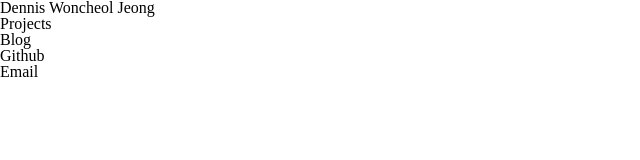
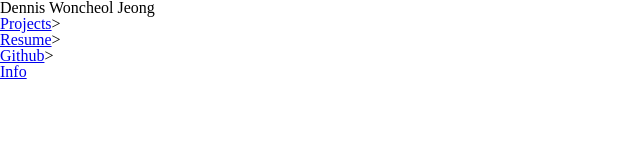
Before and after one commit to w0nche0l/w0nche0l.github.io, a plain HTML site: page index.html in a window 1280 px wide. Shown: the whole page, without its empty margins (0-640 px from the left). Drawn offline with Linux system fonts and the light colour scheme.

Commit message:
added menu items'

```diff
--- a/index.html
+++ b/index.html
@@ -11,11 +11,11 @@
 
 <body id="home">
 	<h1>Dennis Woncheol Jeong</h1>
-	<ul>
-		<li>Projects</li>
-		<li>Blog</li>
-		<li>Github</li>
-		<li>Email</li>
+	<ul id="menu">
+		<li class="menu-item"><a href="#">Projects</a>></li>
+		<li class="menu-item"><a href="#">Resume</a>></li>
+		<li class="menu-item"><a href="#">Github</a>></li>
+		<li class="menu-item"><a href="#">Info</a></li>
 	</ul>
 </body>
 
```
